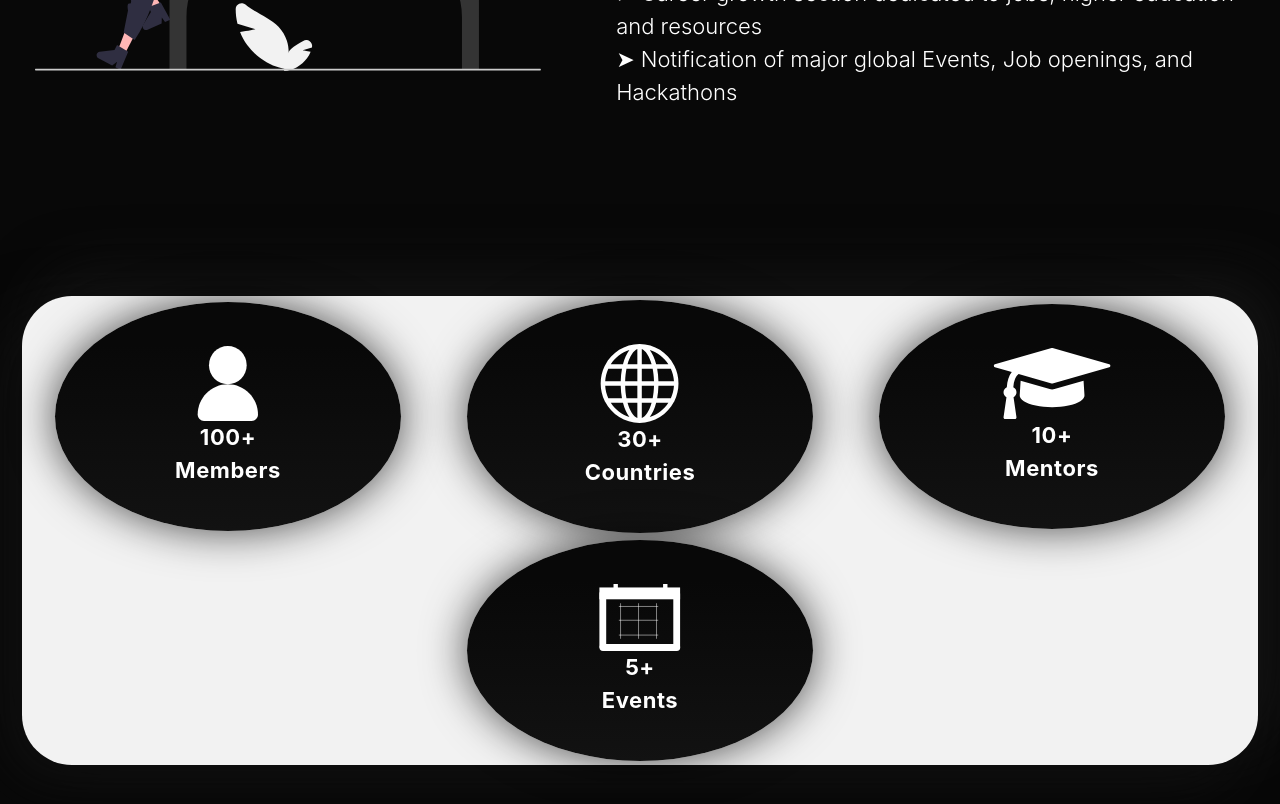
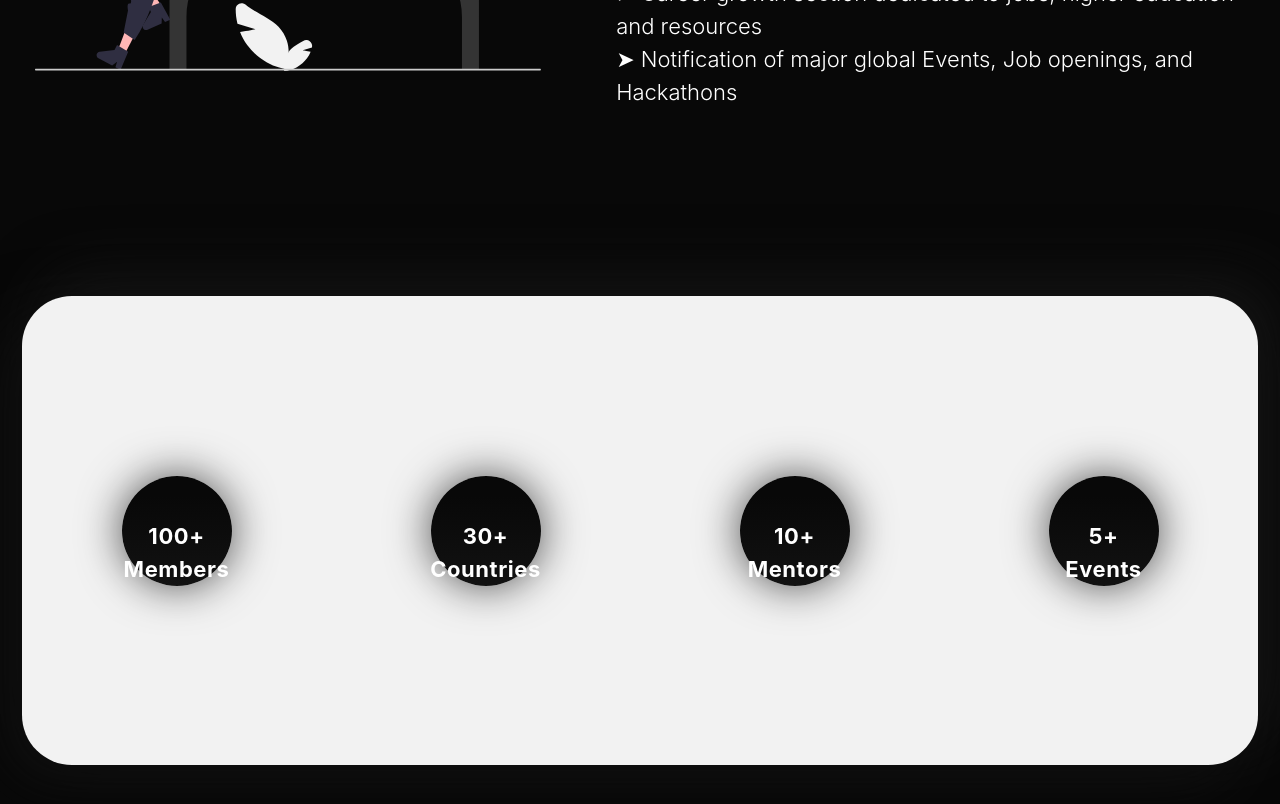
Before and after one commit to banboy38/devs-dungeon-spa, a Next.js app: page / in a window 1280 px wide. Shown: the part 1070-1874 px from the top of the page. Built offline with nearby package versions, Linux system fonts and the light colour scheme.

Commit message:
BHAIII NOOO

```diff
--- a/components/statbar/styles.js
+++ b/components/statbar/styles.js
@@ -19,8 +19,8 @@ export const Circle = styled.div`
     background : linear-gradient(180deg, #080808 18.54%, #121212 100%);
     backdrop-filter: blur(500px);
 
-    width: 28%;
-    height: 28%;
+    width: 5em;
+    height: 5em;
 
     border-radius : 50%;
 
```
